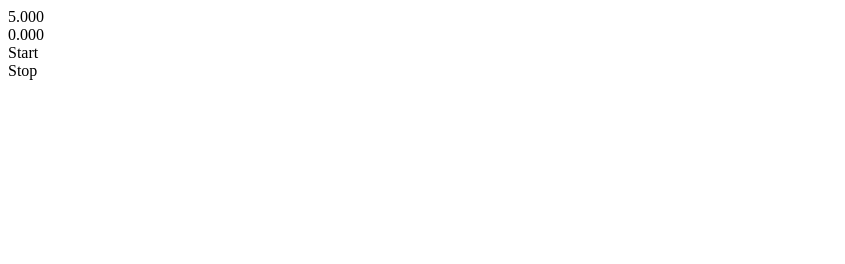
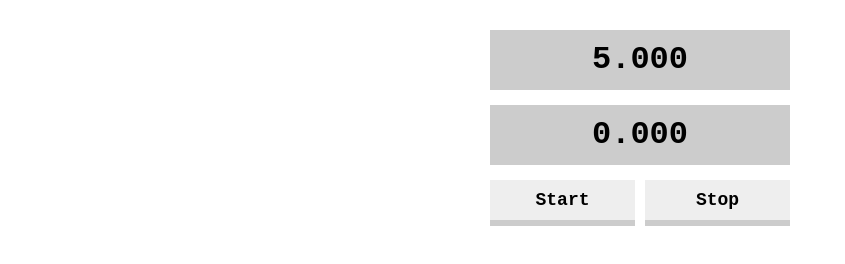
Before and after one commit to ChinatsuKawakami/gamewithstopwatch, a plain HTML site: page index.html in a window 1280 px wide. Shown: the whole page, without its empty margins (0-845 px from the left). Drawn offline with Linux system fonts and the light colour scheme.

Commit message:
0.0.2 edit style.css file to make the design of start and stop button better.

```diff
--- a/css/styles.css
+++ b/css/styles.css
@@ -1,3 +1,4 @@
+
 /*
 Author: Chinatsu Kawakami
 Create Date: 2017-09-13
@@ -12,3 +13,29 @@ Description : This is the stylesheet.
 	text-align: center;
 	font-weight: bold;
 }
+
+#target,#result{
+	font-size: 32px;
+	margin-bottom: 15px;
+	background: #ccc;
+	height: 60px;
+	line-height: 60px;
+}
+
+#start{
+	float: left;
+}
+
+#stop{
+	float: right;
+}
+
+#start,#stop{
+	cursor: pointer;
+	font-size: 18px;
+	width: 145px;
+	background: #eee;
+	height: 40px;
+	line-height: 40px;
+	box-shadow: 0 6px 0 #ccc;
+}
--- a/index.html
+++ b/index.html
@@ -1,9 +1,9 @@
 <!--
 Author: Chinatsu Kawakami
 Create Date: 2017-09-13
-Modified Date: 2017-09-13
+Modified Date: 2017-09-14
 Description : This is the game that the user needs to stop timer when it is at 5 seconds.
-Version 0.0.1 initial commit
+Version 0.0.2 edit style.css file to make the design of start and stop button better.
 -->
 
 
@@ -13,6 +13,7 @@ Version 0.0.1 initial commit
 <head>
   <meta charset="utf-8">
   <title>Five seconds</title>
+  <link rel="stylesheet" href="css/styles.css">
 </head>
 <body>
   <div class="container">
```
